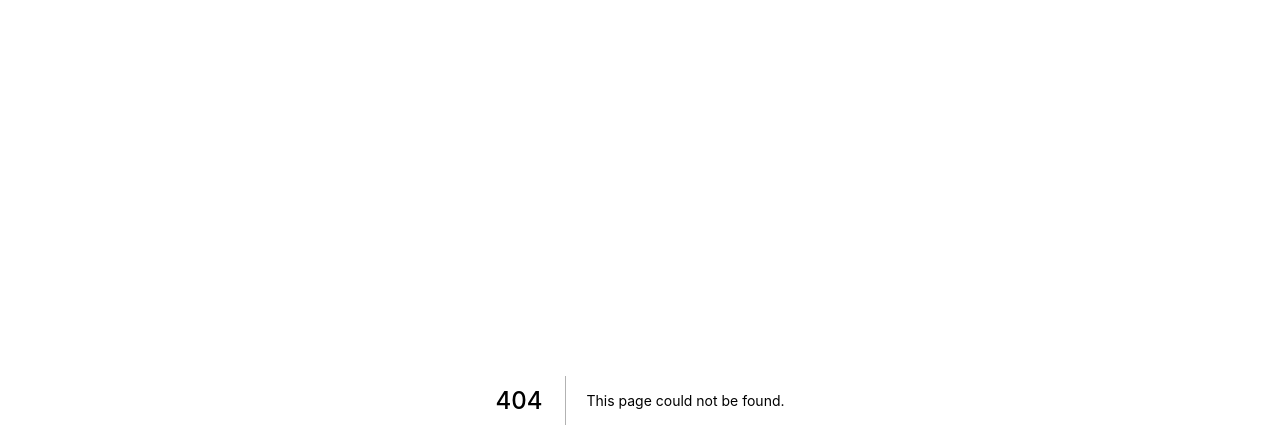
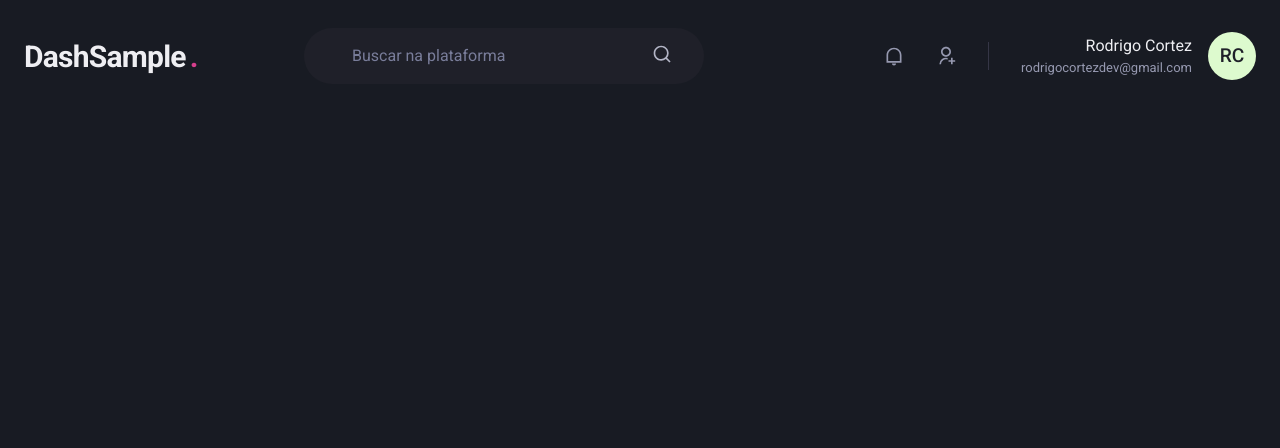
Before and after one commit to RodrigoCortezDev/DashSample, a Next.js app: page /Dashboard in a window 1280 px wide. Before the commit this address had no page. Shown: the top 448 px of the page. Built offline with nearby package versions, Linux system fonts and the light colour scheme.

Commit message:
Header e Componentes

```diff
--- a/package.json
+++ b/package.json
@@ -16,7 +16,8 @@
     "framer-motion": "^6.3.3",
     "next": "12.1.6",
     "react": "18.1.0",
-    "react-dom": "18.1.0"
+    "react-dom": "18.1.0",
+    "react-icons": "^4.3.1"
   },
   "devDependencies": {
     "@types/node": "^17.0.33",
--- /dev/null
+++ b/src/components/Header.tsx
@@ -0,0 +1,64 @@
+import {
+  Avatar,
+  Box,
+  Flex,
+  HStack,
+  Icon,
+  Input,
+  Text
+  } from '@chakra-ui/react';
+import { RiNotificationLine, RiSearchLine, RiUserAddLine } from 'react-icons/ri';
+
+export default function Header() {
+	return (
+		<Flex as="header" w="100%" maxWidth={1480} h="20" mx="auto" mt="4" px="6" align="center">
+			<Text fontSize="3xl" fontWeight="bold" letterSpacing="tight" w="64">
+				DashSample
+				<Text as="span" ml="1" color="pink.500">
+					.
+				</Text>
+			</Text>
+
+			<Flex
+				as="label"
+				flex="1"
+				py="4"
+				px="8"
+				ml="6"
+				maxWidth={400}
+				alignSelf="center"
+				color="gray.200"
+				position="relative"
+				bg="gray.800"
+				borderRadius="full"
+			>
+				<Input
+					color="gray.50"
+					variant="unstyled"
+					px="4"
+					mr="4"
+					placeholder="Buscar na plataforma"
+					_placeholder={{ color: 'gray.400' }}
+				/>
+				<Icon as={RiSearchLine} fontSize="20" />
+			</Flex>
+
+			<Flex align="center" ml="auto">
+				<HStack spacing="8" mx="8" pr="8" py="1" color="gray.300" borderRightWidth={1} borderColor="gray.700">
+					<Icon as={RiNotificationLine} fontSize="20" />
+					<Icon as={RiUserAddLine} fontSize="20" />
+				</HStack>
+
+				<Flex align="center">
+					<Box mr="4" textAlign="right">
+						<Text>Rodrigo Cortez</Text>
+						<Text color="gray.300" fontSize="small">
+							rodrigocortezdev@gmail.com
+						</Text>
+					</Box>
+					<Avatar size="md" name="Rodrigo Cortez" />
+				</Flex>
+			</Flex>
+		</Flex>
+	);
+}
--- /dev/null
+++ b/src/pages/Dashboard.tsx
@@ -0,0 +1,5 @@
+import Header from '../components/Header';
+
+export default function Dashboard() {
+	return <Header />;
+}
--- a/src/pages/index.tsx
+++ /dev/null
@@ -1,3 +0,0 @@
-export default function Home() {
-	return <h1>DashSample!</h1>;
-}
```
Also changed, not shown: src/components/Form/Input.tsx (added, +29 -0 lines), src/pages/SignIn.tsx (added, +18 -0 lines), 1 other file (tests, documents, lock files or other folders).
